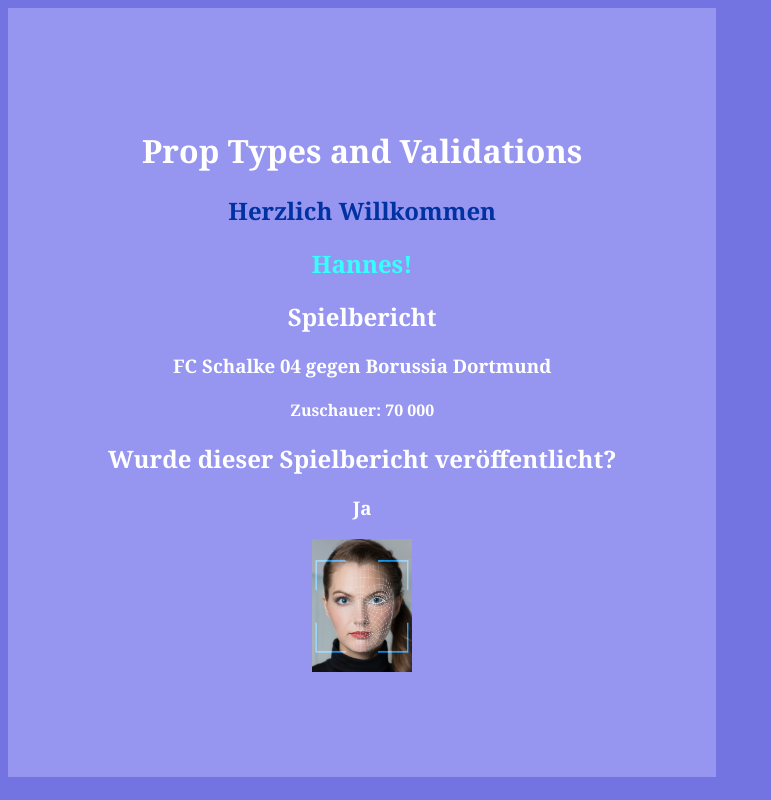
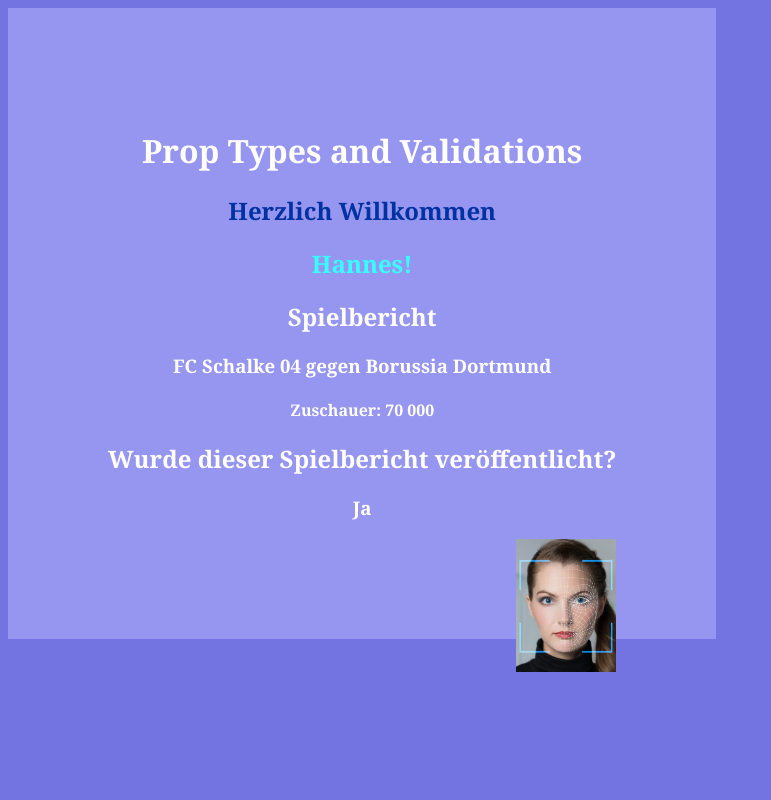
Before and after one commit to siggi-ai/Vue-Practice, a Vue app: page / in a window 1280 px wide. Shown: the whole page, without its empty margins (0-771 px from the left). Built offline with nearby package versions, Linux system fonts and the light colour scheme.

Commit message:
floating picture

```diff
--- a/src/App.vue
+++ b/src/App.vue
@@ -46,4 +46,9 @@ body {
   color: white;
   background-color: rgb(150 150 240);
 }
+
+.pic {
+  display: flex;
+  float: right;
+}
 </style>
```
